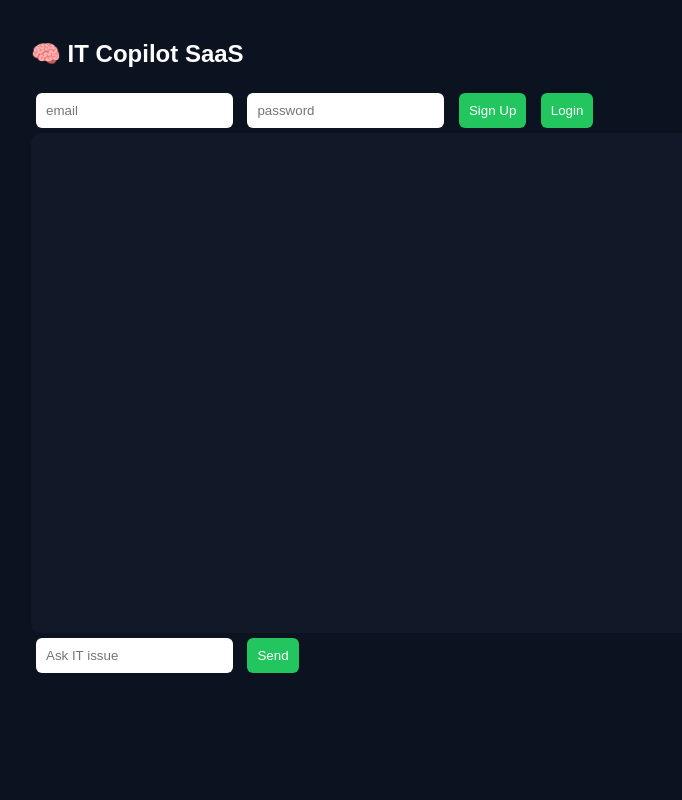
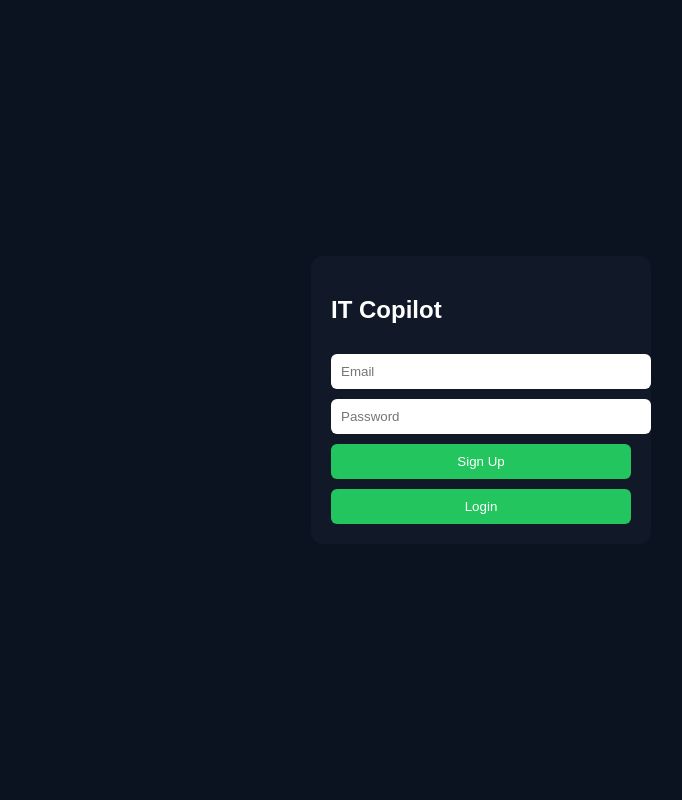
Before and after one commit to bgrider1984/it-ai-tool, a Flask app: page / in a window 1280 px wide. Shown: the whole page, without its empty margins (159-841 px from the left). Run offline with Flask 3, Linux system fonts and the light colour scheme.

Commit message:
Update index.html

```diff
--- a/templates/index.html
+++ b/templates/index.html
@@ -1,46 +1,34 @@
 <!DOCTYPE html>
 <html>
 <head>
-<meta charset="UTF-8">
-<title>IT Copilot SaaS</title>
+<title>IT Copilot Login</title>
 
 <style>
 body {
+    margin:0;
     font-family:Arial;
     background:#0b1220;
     color:white;
-    margin:0;
+    display:flex;
+    align-items:center;
+    justify-content:center;
+    height:100vh;
 }
 
-.container {
-    max-width:900px;
-    margin:auto;
+.card {
+    background:#111827;
     padding:20px;
+    border-radius:12px;
+    width:300px;
 }
 
 input, button {
+    width:100%;
     padding:10px;
-    margin:5px;
+    margin-top:10px;
+    border:none;
     border-radius:6px;
-    border:none;
 }
-
-#chat {
-    height:60vh;
-    overflow-y:auto;
-    background:#111827;
-    padding:10px;
-    border-radius:10px;
-}
-
-.msg {
-    margin:10px 0;
-    padding:10px;
-    border-radius:8px;
-}
-
-.user { background:#2563eb; }
-.bot { background:#374151; }
 
 button {
     background:#22c55e;
@@ -52,36 +40,17 @@ button {
 
 <body>
 
-<div class="container">
+<div class="card">
+<h2>IT Copilot</h2>
 
-<h2>🧠 IT Copilot SaaS</h2>
+<input id="email" placeholder="Email">
+<input id="password" type="password" placeholder="Password">
 
-<div>
-<input id="email" placeholder="email">
-<input id="password" placeholder="password" type="password">
 <button onclick="signup()">Sign Up</button>
 <button onclick="login()">Login</button>
 </div>
 
-<div id="chat"></div>
-
-<input id="input" placeholder="Ask IT issue">
-<button onclick="send()">Send</button>
-
-</div>
-
 <script>
-
-let userId = null;
-let sessionId = localStorage.getItem("sessionId");
-
-function add(text, cls){
-    const d = document.createElement("div");
-    d.className = "msg " + cls;
-    d.textContent = text;
-    document.getElementById("chat").appendChild(d);
-}
-
 async function signup(){
     await fetch("/signup", {
         method:"POST",
@@ -91,6 +60,7 @@ async function signup(){
             password: password.value
         })
     });
+    alert("Account created");
 }
 
 async function login(){
@@ -103,33 +73,12 @@ async function login(){
         })
     });
 
-    const data = await res.json();
-    userId = data.user_id;
+    if(res.ok){
+        window.location.href = "/dashboard";
+    } else {
+        alert("Login failed");
+    }
 }
-
-async function send(){
-
-    const msg = input.value;
-    add(msg,"user");
-
-    const res = await fetch("/ask", {
-        method:"POST",
-        headers:{"Content-Type":"application/json"},
-        body:JSON.stringify({
-            message: msg,
-            user_id: userId,
-            session_id: sessionId
-        })
-    });
-
-    const data = await res.json();
-
-    sessionId = data.session_id;
-    localStorage.setItem("sessionId", sessionId);
-
-    add(data.response, "bot");
-}
-
 </script>
 
 </body>
```
